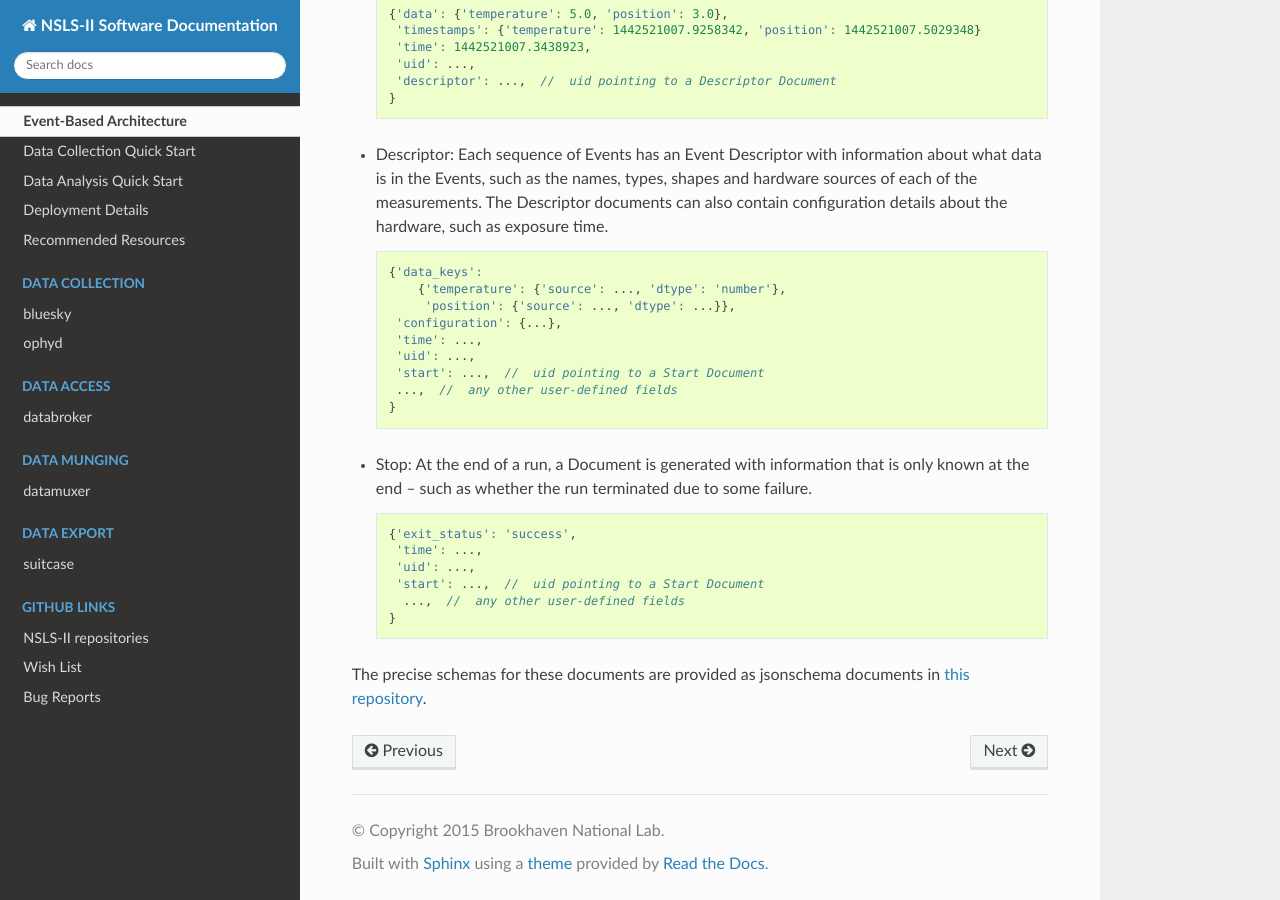
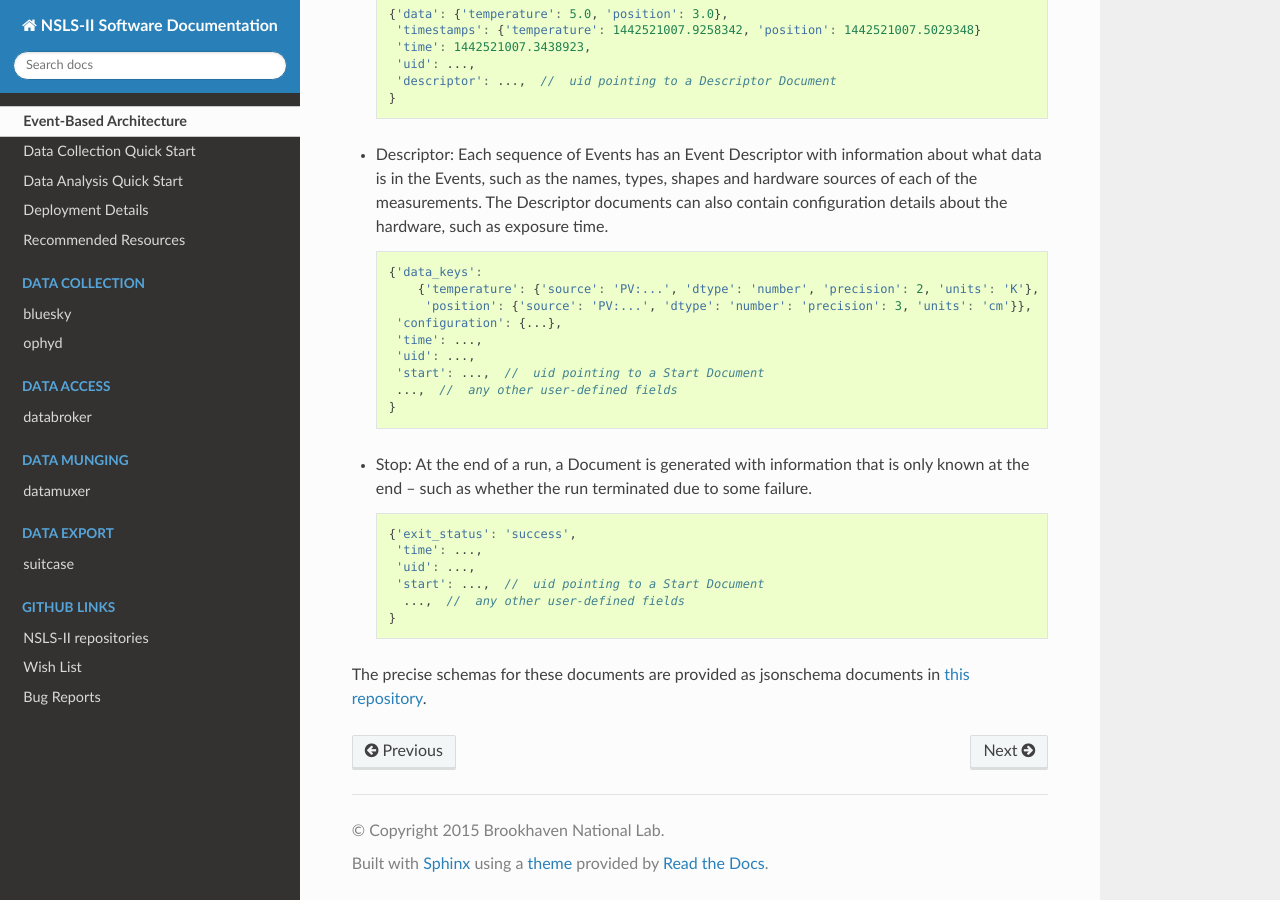
Before and after one commit to NSLS-II/docs, a Sphinx documentation site: the page built from source/architecture-overview.rst, in a window 1280 px wide and 900 px high, scrolled down 1158 px. Built offline with Sphinx 7.4.7 and the Read the Docs theme 2.0.0, drawn with Linux system fonts in a browser that asks for light colours; pages that are not in the unit, such as notebooks, are missing from menus.

Commit message:
Show more in data key examples.

```diff
--- a/source/architecture-overview.rst
+++ b/source/architecture-overview.rst
@@ -75,8 +75,8 @@ a set of individual measurements that will be collected or processed together.
   .. code-block:: javascript
 
         {'data_keys':
-            {'temperature': {'source': ..., 'dtype': 'number'},
-             'position': {'source': ..., 'dtype': ...}},
+            {'temperature': {'source': 'PV:...', 'dtype': 'number', 'precision': 2, 'units': 'K'},
+             'position': {'source': 'PV:...', 'dtype': 'number': 'precision': 3, 'units': 'cm'}},
          'configuration': {...},
          'time': ...,
          'uid': ...,
```
